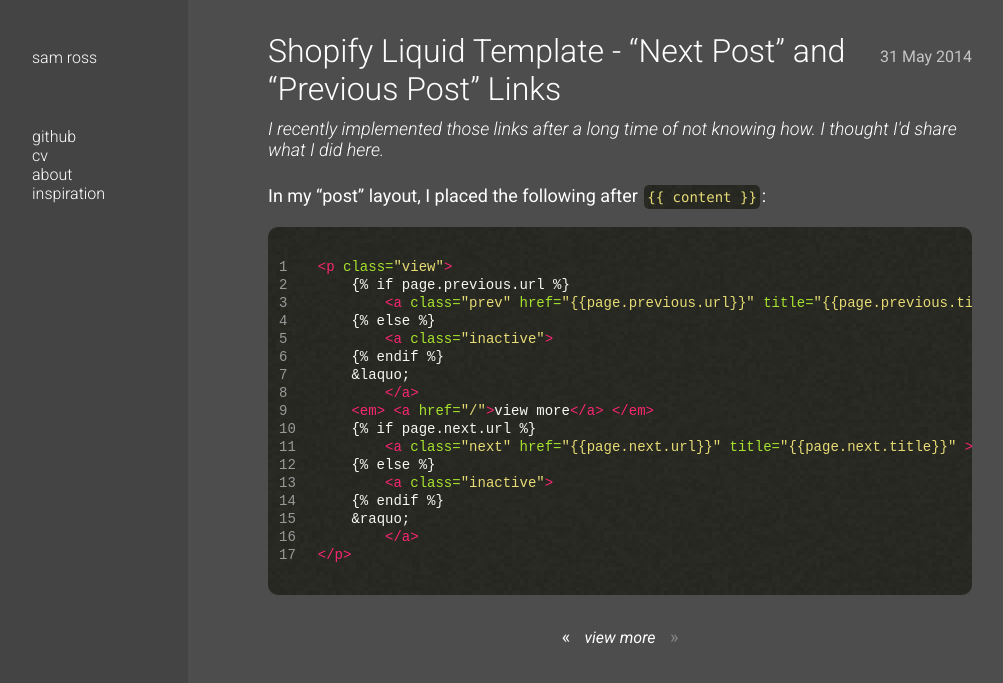
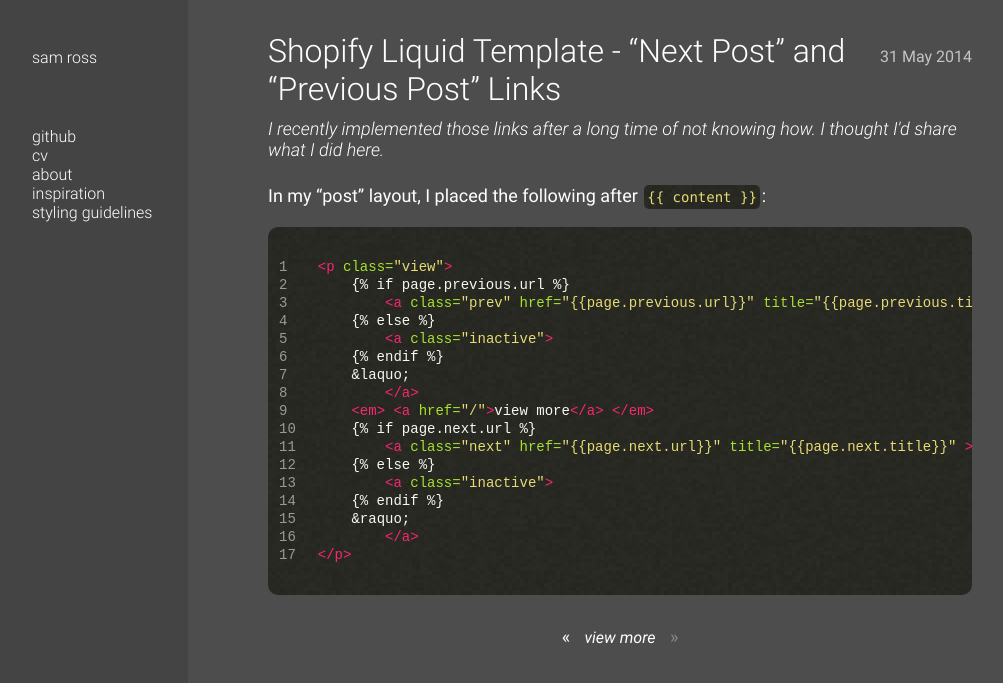
Before and after one commit to samjross/flannelJesus.github.io, a Jekyll site: the page built from _posts/2014-05-31-prev-next-post.md, in a window 1280 px wide. Shown: the top 683 px of the page, without its empty margins (20-1023 px from the left). Built offline with Jekyll 4.4.1, drawn with Linux system fonts in a browser that asks for light colours.

Commit message:
CV and css change

```diff
--- a/_includes/header.html
+++ b/_includes/header.html
@@ -5,8 +5,6 @@
         <meta name="viewport" content="width=device-width, initial-scale=1.0">
         <meta name="description" content="Sam Ross Personal Website">
         <title>flannelJesus.github.io</title>
-
-        <link href='http://fonts.googleapis.com/css?family=Roboto:400,400italic,700,700italic,300italic,300' rel='stylesheet' type='text/css'>
 
             <link rel="stylesheet" href="/css/pure.css">
             <link rel="stylesheet" href="/css/main-grid.css">
@@ -26,6 +24,7 @@
                                 <li><a href="/cv">cv</a></li>
                                 <li><a href="/about">about</a></li>
                                 <li><a href="http://www.chris-granger.com">inspiration</a></li>
+                                <li><a href="http://practicaltypography.com">styling guidelines</a></li>
                             </ul>
                         </nav>
                     </div>
--- a/css/styles.css
+++ b/css/styles.css
@@ -1,3 +1,40 @@
+@font-face {
+  font-family: 'Roboto';
+  font-style: normal;
+  font-weight: 300;
+  src: local('Roboto Light'), local('Roboto-Light'), url(http://themes.googleusercontent.com/static/fonts/roboto/v11/Hgo13k-tfSpn0qi1SFdUfT8E0i7KZn-EPnyo3HZu7kw.woff) format('woff');
+}
+@font-face {
+  font-family: 'Roboto';
+  font-style: normal;
+  font-weight: 400;
+  src: local('Roboto Regular'), local('Roboto-Regular'), url(http://themes.googleusercontent.com/static/fonts/roboto/v11/2UX7WLTfW3W8TclTUvlFyQ.woff) format('woff');
+}
+@font-face {
+  font-family: 'Roboto';
+  font-style: normal;
+  font-weight: 700;
+  src: local('Roboto Bold'), local('Roboto-Bold'), url(http://themes.googleusercontent.com/static/fonts/roboto/v11/d-6IYplOFocCacKzxwXSOD8E0i7KZn-EPnyo3HZu7kw.woff) format('woff');
+}
+@font-face {
+  font-family: 'Roboto';
+  font-style: italic;
+  font-weight: 300;
+  src: local('Roboto Light Italic'), local('Roboto-LightItalic'), url(http://themes.googleusercontent.com/static/fonts/roboto/v11/7m8l7TlFO-S3VkhHuR0at4bN6UDyHWBl620a-IRfuBk.woff) format('woff');
+}
+@font-face {
+  font-family: 'Roboto';
+  font-style: italic;
+  font-weight: 400;
+  src: local('Roboto Italic'), local('Roboto-Italic'), url(http://themes.googleusercontent.com/static/fonts/roboto/v11/1pO9eUAp8pSF8VnRTP3xnvesZW2xOQ-xsNqO47m55DA.woff) format('woff');
+}
+@font-face {
+  font-family: 'Roboto';
+  font-style: italic;
+  font-weight: 700;
+  src: local('Roboto Bold Italic'), local('Roboto-BoldItalic'), url(http://themes.googleusercontent.com/static/fonts/roboto/v11/t6Nd4cfPRhZP44Q5QAjcC4bN6UDyHWBl620a-IRfuBk.woff) format('woff');
+}
+
 * {
     -webkit-box-sizing: border-box;
     -moz-box-sizing: border-box;
--- a/cv/index.html
+++ b/cv/index.html
@@ -20,5 +20,5 @@
 <h2>Experience:</h2>
 <ul class="exp">
     <li>Web Sales Administrator for Yorkshire Trading<time>Mar 2013 - Present</time></li>
-    <li>Maths tutor at American River College<time>Jan 2019 - 2020</time></li>
+    <li>Maths tutor at American River College<time>Jan 2009 - 2010</time></li>
 </ul>
```
